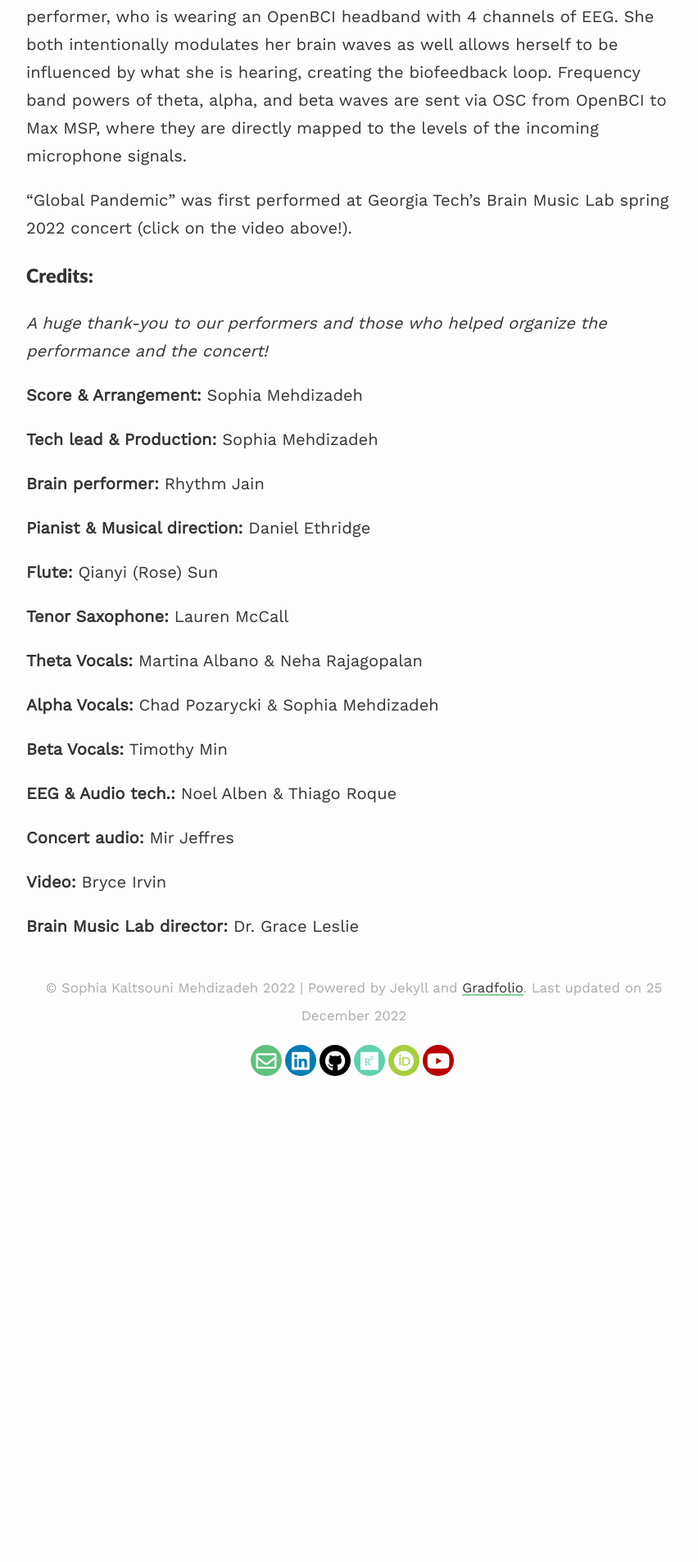
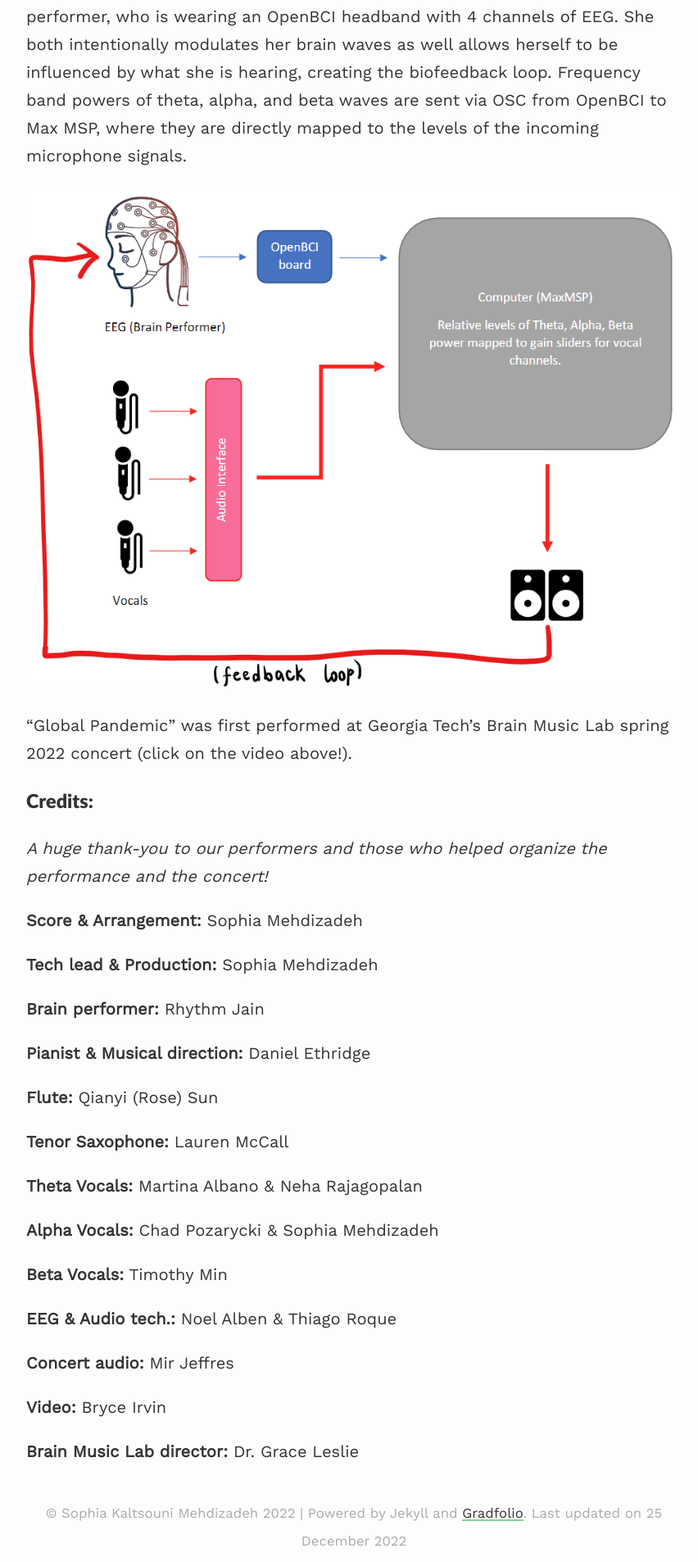
Before and after one commit to smehdizadeh/smehdizadeh.github.io, a Jekyll site: the page built from _projects/01_project.md, in a window 1280 px wide. Shown: the part 1504-3410 px from the top of the page at 82% size, without its empty margins (208-1060 px from the left). Built offline with Jekyll 4.4.1, drawn with Linux system fonts in a browser that asks for light colours; nearby versions of some CDN libraries; before the commit the page ends 2821 px from its top, so only the background shows below that.

Commit message:
Update 01_project.md

```diff
--- a/_projects/01_project.md
+++ b/_projects/01_project.md
@@ -15,6 +15,8 @@
 "Global Pandemic" is an EEG biofeedback performance. The goal of this piece was to create a modern rendition of Jacqueline Humbert's and [David Rosenboom's 1970s “Chilean Drought,”](https://www.youtube.com/watch?v=fvt_MKBhSNs) that is not only current in terms of the technological implementation, but that also addresses a current subject matter. While the original piece references Chile's Great Drought of the late 60s and was realized through extensive analog hardware, "Global Pandemic" was written about the COVID-19 pandemic and utilizes an OpenBCI EEG headband and Max MSP patch.
 
 This rendition includes three instrumentals: piano (playing the original "Chilean Drought" score), tenor saxophone, and flute (both improvising). They accompany three groups of different vocal styles, as per the original piece. The relative audible levels of the three vocal groups are directly controlled by the brain performer, who is wearing an OpenBCI headband with 4 channels of EEG. She both intentionally modulates her brain waves as well allows herself to be influenced by what she is hearing, creating the biofeedback loop. Frequency band powers of theta, alpha, and beta waves are sent via OSC from OpenBCI to Max MSP, where they are directly mapped to the levels of the incoming microphone signals.
+
+![flowchart](/assets/images/chilean_drought1.png)
 
 "Global Pandemic" was first performed at Georgia Tech's Brain Music Lab spring 2022 concert (click on the video above!).
 
```
